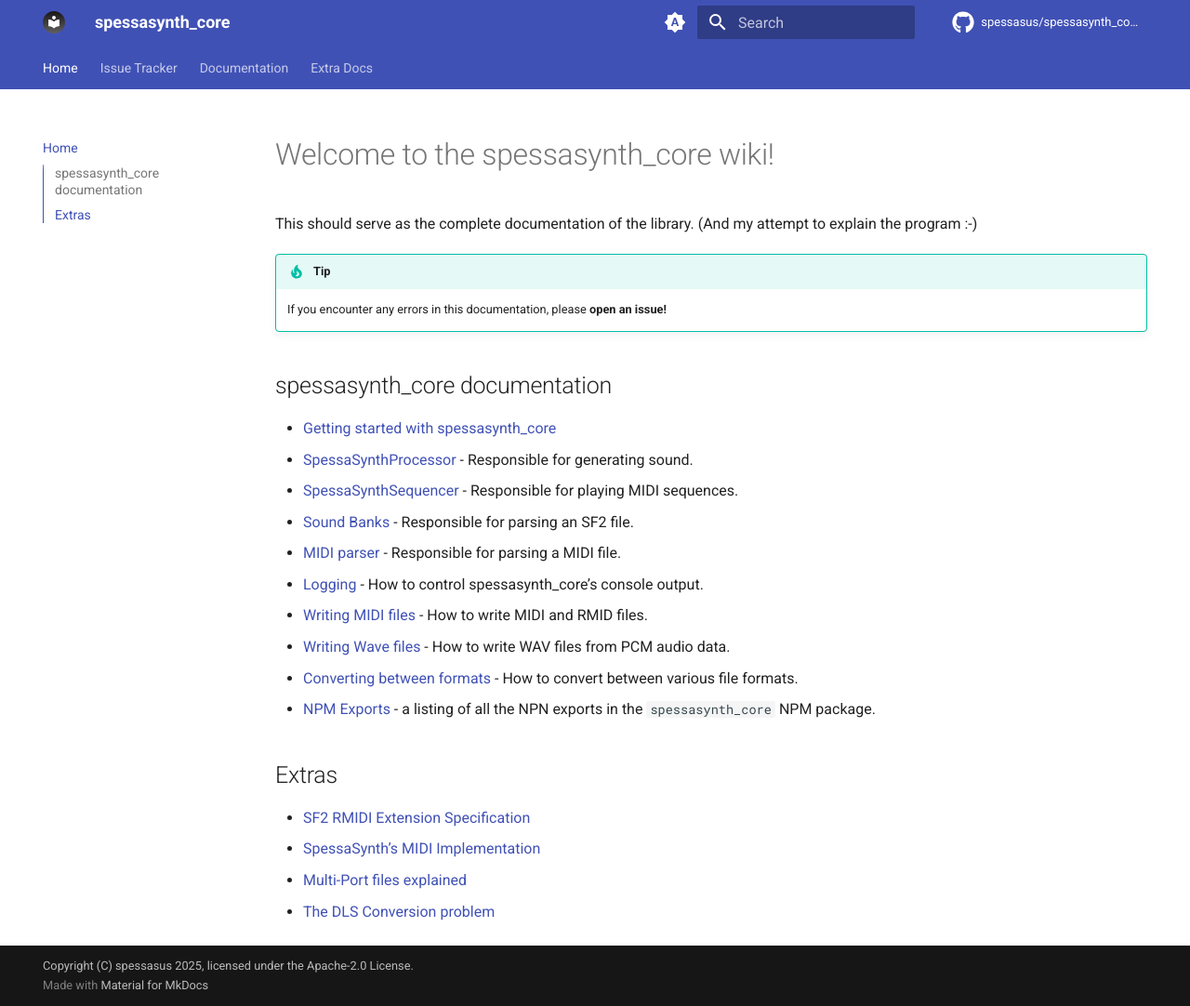
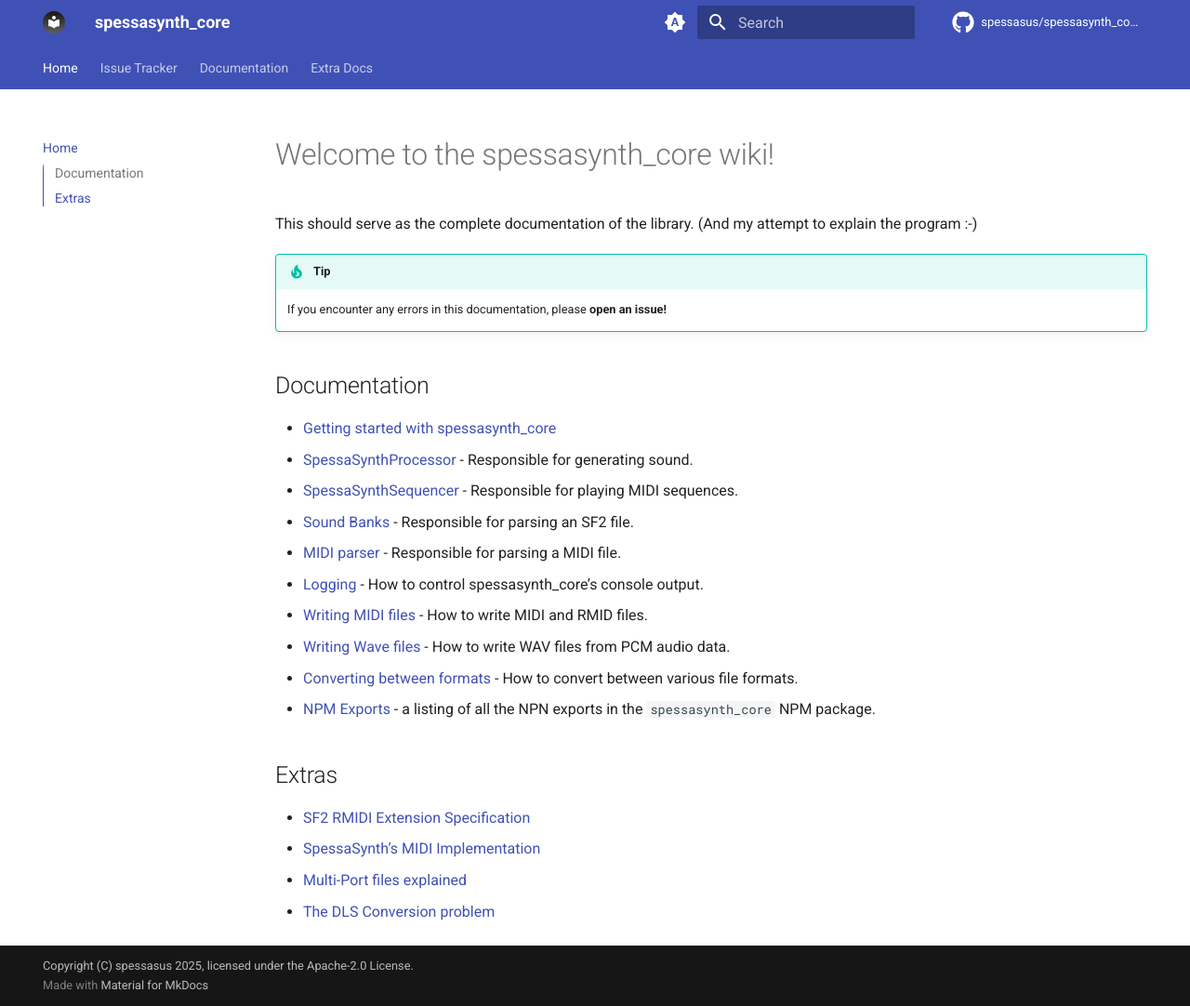
Before and after one commit to spessasus/spessasynth_core, an MkDocs documentation site: the page built from docs/index.md, in a window 1280 px wide and 1082 px high. Shown: the whole window at 93% size. Built offline with MkDocs 1.6.1 and Material for MkDocs 9.7.7, drawn with Linux system fonts in a browser that asks for light colours; comment, search, counter and statistics services are not loaded.

Commit message:
tweak docs

```diff
--- a/docs/index.md
+++ b/docs/index.md
@@ -7,7 +7,7 @@ This should serve as the complete documentation of the library.
 
     If you encounter any errors in this documentation, please **open an issue!**
 
-## spessasynth_core documentation
+## Documentation
 
 - [Getting started with spessasynth_core](Getting-Started.md)
 - [SpessaSynthProcessor](SpessaSynthProcessor-Class.md) - Responsible for generating sound.
```
